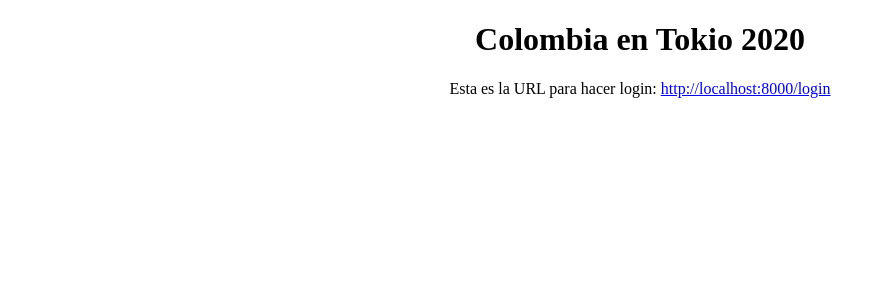
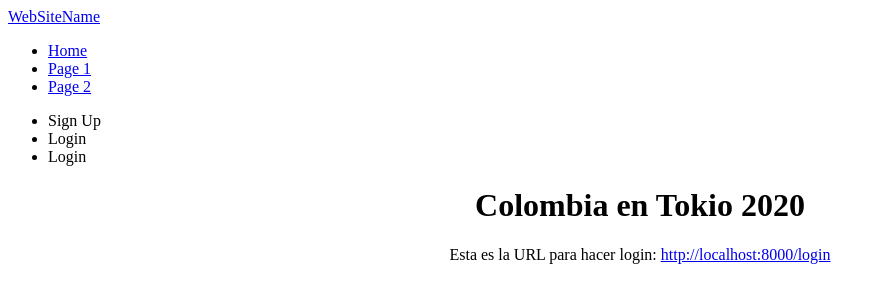
Before and after one commit to juanalvarez123/sports-web-miso-O2, an Angular app: page / in a window 1280 px wide. Shown: the top 302 px of the page, without its empty margins (0-885 px from the left). Built offline with nearby package versions, Linux system fonts and the light colour scheme.

Commit message:
Logout service y header

```diff
--- a/src/app/app-routing.module.ts
+++ b/src/app/app-routing.module.ts
@@ -1,7 +1,8 @@
 import { NgModule } from '@angular/core';
 import { Routes, RouterModule } from '@angular/router';
 
-const routes: Routes = [];
+const routes: Routes = [
+];
 
 @NgModule({
   imports: [RouterModule.forRoot(routes)],
--- a/src/app/app.component.html
+++ b/src/app/app.component.html
@@ -1,6 +1,8 @@
+<app-header></app-header>
 <div style="text-align:center">
   <h1>
     Colombia en Tokio 2020
   </h1>
   <div>Esta es la URL para hacer login: <a target="_blank" href="{{url}}">{{url}}</a></div>
 </div>
+<router-outlet></router-outlet>
--- /dev/null
+++ b/src/app/header/header/header.component.html
@@ -0,0 +1,17 @@
+<nav class="navbar navbar-inverse">
+  <div class="container-fluid">
+    <div class="navbar-header">
+      <a class="navbar-brand" href="#">WebSiteName</a>
+    </div>
+    <ul class="nav navbar-nav">
+      <li class="active"><a href="#">Home</a></li>
+      <li><a href="#">Page 1</a></li>
+      <li><a href="#">Page 2</a></li>
+    </ul>
+    <ul class="nav navbar-nav navbar-right">
+      <li><span class="glyphicon glyphicon-user"></span> Sign Up</li>
+      <li><span class="glyphicon glyphicon-log-in"></span> Login</li>
+      <li><span class="glyphicon glyphicon-log-in"></span> Login</li>
+    </ul>
+  </div>
+</nav>
--- /dev/null
+++ b/src/app/header/header/header.component.ts
@@ -0,0 +1,15 @@
+import { Component, OnInit } from '@angular/core';
+
+@Component({
+  selector: 'app-header',
+  templateUrl: './header.component.html',
+  styleUrls: ['./header.component.css']
+})
+export class HeaderComponent implements OnInit {
+
+  constructor() { }
+
+  ngOnInit() {
+  }
+
+}
--- a/src/tsconfig.app.json
+++ b/src/tsconfig.app.json
@@ -2,7 +2,7 @@
   "extends": "../tsconfig.json",
   "compilerOptions": {
     "outDir": "../out-tsc/app",
-    "types": []
+    "types": [],
   },
   "exclude": [
     "test.ts",
```
Also changed, not shown: package.json (+4 -3 lines), src/app/app.module.ts (+5 -3 lines), src/app/header/header.module.ts (added, +12 -0 lines), src/app/services/logout/logout.service.ts (added, +24 -0 lines), src/app/header/header/header.component.css (added), 2 other files (tests, documents, lock files or other folders).
